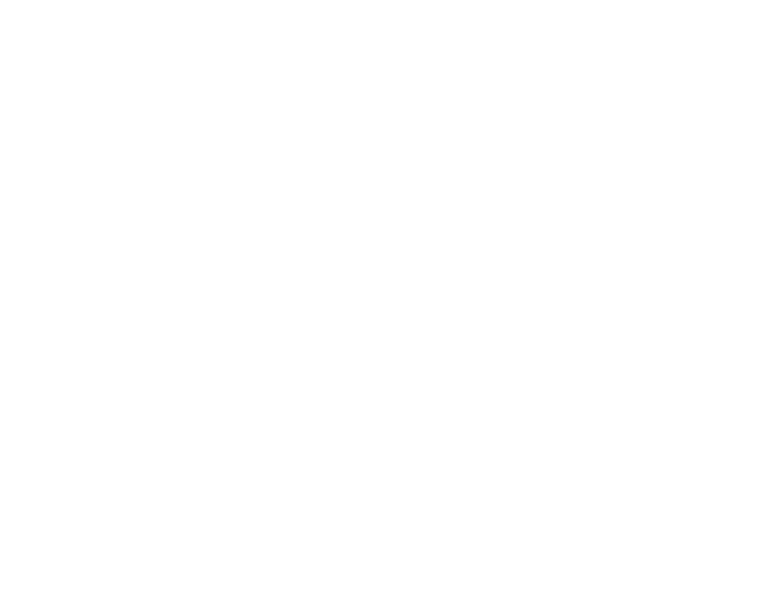
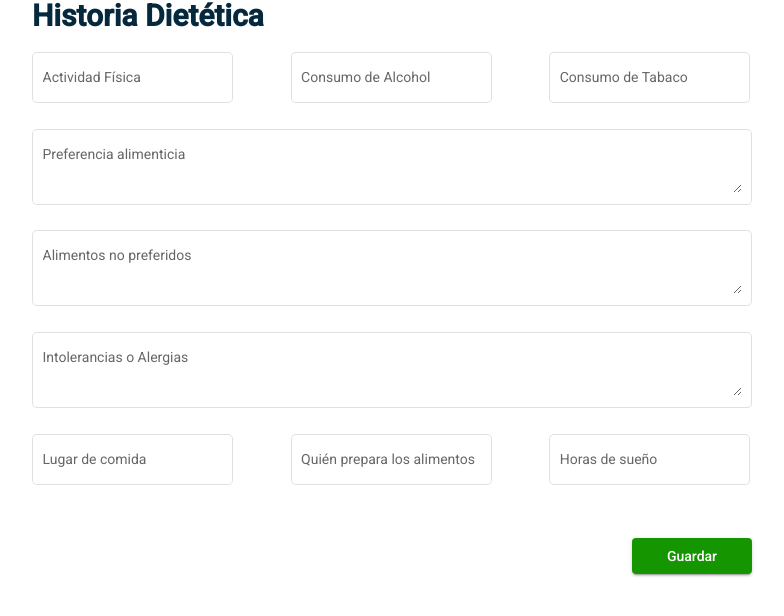
Before and after one commit to Code-Geeks-IGF115/sirt-client, an Angular app in the folder sirt-client/: page /historiaDietetica in a window 1280 px wide. Before the commit this address led to /. Shown: the top 616 px of the page, without its empty margins (268-1052 px from the left). Built offline with nearby package versions, Linux system fonts and the light colour scheme.

Commit message:
🔧 se reparó la ruta y la presentacion del contenedor

```diff
--- a/sirt-client/src/app/app-routing.module.ts
+++ b/sirt-client/src/app/app-routing.module.ts
@@ -4,7 +4,7 @@ import { HistoriaDieteticaComponent } from './components/historia-dietetica/hist
 
 const routes: Routes = [
   {
-    path:'',
+    path:'historiaDietetica',
     component:HistoriaDieteticaComponent
   }
 ];
--- a/sirt-client/src/app/components/historia-dietetica/historia-dietetica.component.css
+++ b/sirt-client/src/app/components/historia-dietetica/historia-dietetica.component.css
@@ -5,7 +5,7 @@
 .contenedor{
     width:960px;
     margin:auto;
-    margin-left: 550px;
+    margin-left: 300px;
 }
 .boton{
     color: #fff;
--- a/sirt-client/src/app/components/historia-dietetica/historia-dietetica.component.html
+++ b/sirt-client/src/app/components/historia-dietetica/historia-dietetica.component.html
@@ -7,7 +7,6 @@
             <mat-label>Actividad Física</mat-label>
             <input matInput >
         </mat-form-field>
-
         <mat-form-field style="padding-right: 6%;"  appearance="outline">
             <mat-label>Consumo de Alcohol</mat-label>
             <input matInput >
```
